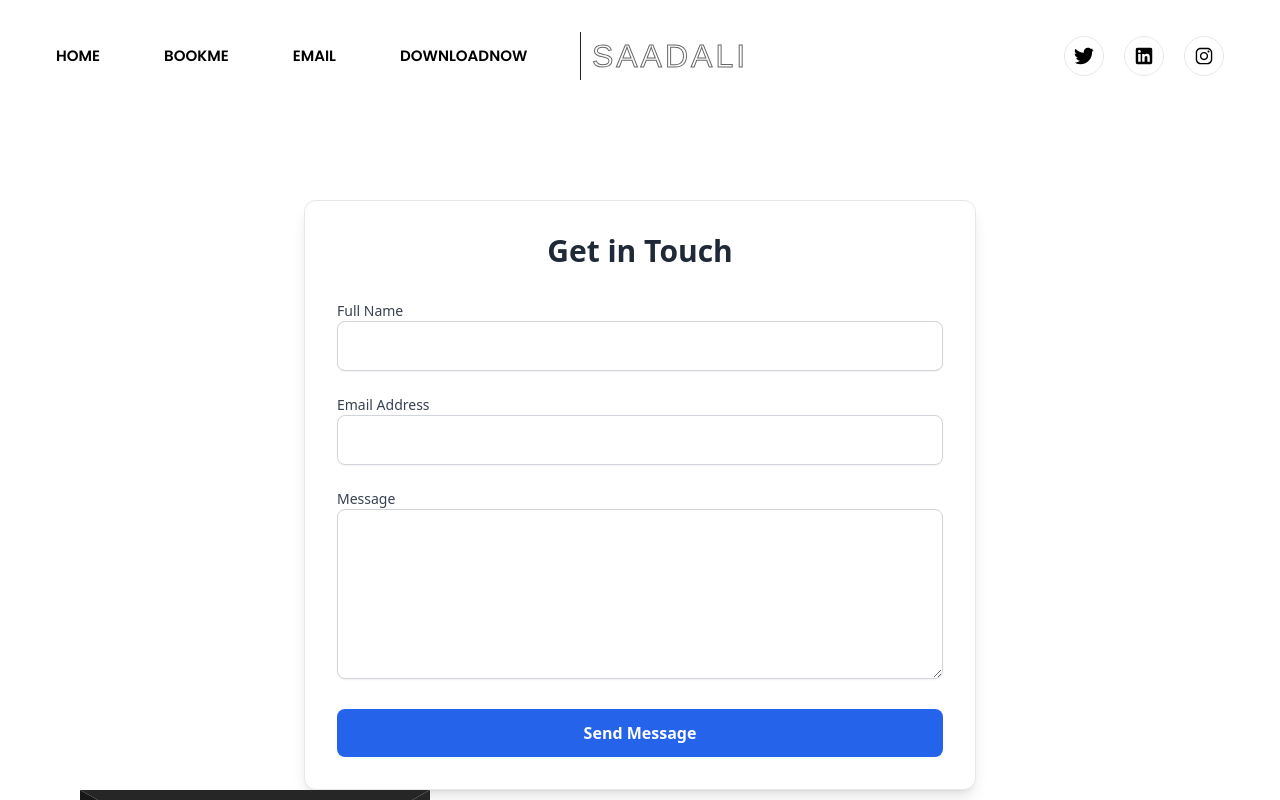
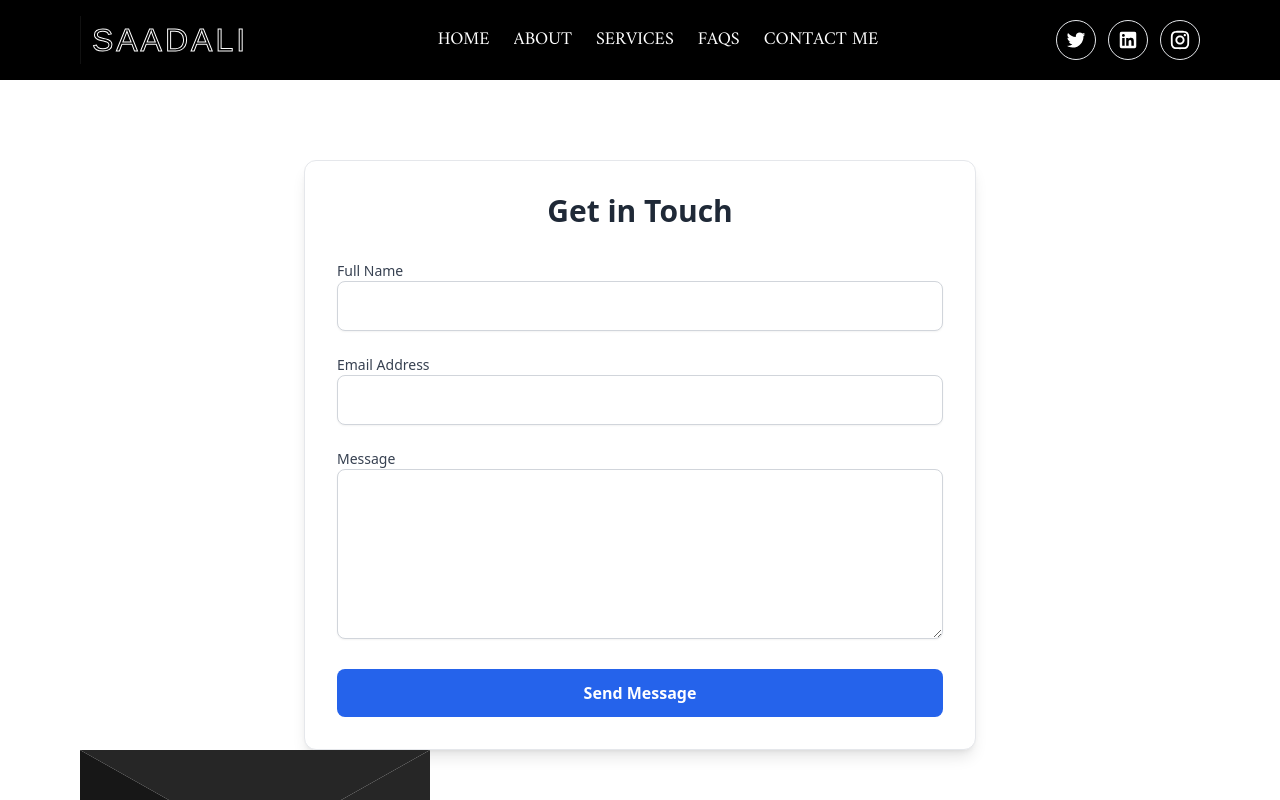
Before and after one commit to code-with-saadali/myportfolio, a Next.js app: page /bookme in a window 1280 px wide. Shown: the top 800 px of the page. Built offline with nearby package versions, Linux system fonts and the light colour scheme; a web font is replaced by a local one.

Commit message:
change ui

```diff
--- a/src/app/_components/Navbar.tsx
+++ b/src/app/_components/Navbar.tsx
@@ -1,57 +1,25 @@
-"use client";
-import { IoLogoInstagram, IoLogoTwitter } from "react-icons/io";
-import { RiLinkedinBoxFill } from "react-icons/ri";
-import { motion } from "framer-motion";
-import { FiMenu } from "react-icons/fi";
-import { AiOutlineClose } from "react-icons/ai";
+'use client';
+import Link from "next/link";
 import { useState } from "react";
-import Link from "next/link";
+import { RiTwitterFill, RiLinkedinBoxFill, RiInstagramLine, RiMenu3Fill, RiCloseFill } from "react-icons/ri";
+import { motion } from 'framer-motion';
 
-const Navbar = () => {
-  const [isMenuOpen, setIsMenuOpen] = useState(false);
+export default function Navbar() {
+  const [isMobileMenuOpen, setIsMobileMenuOpen] = useState(false);
 
-  const toggleMenu = () => {
-    setIsMenuOpen((prevState) => !prevState);
-  };
-
-  const navLinks = ["HOME", "BOOK ME", "EMAIL", "DOWNLOAD NOW"];
-
+  const links = [
+    { link: "Home", url: "/home" },
+    { link: "About", url: "/about" },
+    { link: "Services", url: "/services" },
+    { link: "Faqs", url: "/faqs" },
+    { link: "Contact me", url: "/contact" },
+  ];
 
   return (
-    <div className="w-full px-12 py-5 max-lg:px-5">
-      <main>
-        <nav>
-          <ul className="fixed p-4 rounded-3xl backdrop-blur-md z-50 left-10 right-10 flex max-md:flex-col justify-between items-center">
-            <li className="flex items-center gap-16 max-xl:gap-5 max-md:gap-0">
-              {navLinks.map((link, index) => (
-                <motion.a
-                  key={index}
-                  href="#"
-                  className="text-[15px] max-md:text-[13px] font-[600] font-poppins"
-                  whileHover={{ scale: 1.1 }}
-                  transition={{ type: "spring", stiffness: 500 }}
-                >
-                  <div className="flex max-md:hidden">
-                    {link.split("").map((letter, i) => (
-                      <motion.span
-                        key={i}
-                        initial={{ y: 0 }}
-                        whileHover={{ y: "-100%" }}
-                        transition={{
-                          duration: 0.15,
-                          ease: "easeInOut",
-                          delay: 0.02 * i,
-                        }}
-                        className="inline-block"
-                      >
-                        {letter}
-                      </motion.span>
-                    ))}
-                  </div>
-                </motion.a>
-              ))}
-            </li>
-            <div className="logo absolute left-[45%] max-md:relative max-md:left-0">
+    <header className="bg-black fixed font-sans w-full top-0 left-0 z-[100]">
+      <nav className="mx-auto px-20 max-lg:px-4 py-4">
+        <div className="flex justify-between items-center">
+          <div className="logo">
             <div className="logoname">
               <button className="button" data-text="Awesome">
                 <span className="actual-text">&nbsp;Saadali&nbsp;</span>
@@ -61,64 +29,55 @@ const Navbar = () => {
               </button>
             </div>
           </div>
-            <div className="flex items-center gap-5 text-[40px] max-lg:mt-5">
-              {[IoLogoTwitter, RiLinkedinBoxFill, IoLogoInstagram].map(
-                (Icon, index) => (
+
+          <div className="hidden md:flex space-x-6 text-white">
+            {links.map((l, i) => (
+              <Link key={i} href={l.url} className="cursor-pointer text-white font-amiri uppercase group">
+                <div className="relative overflow-hidden">
+                  <p className="group-hover:-translate-y-7 text-lg duration-[1.125s] ease-[cubic-bezier(0.19,1,0.22,1)]">
+                    {l.link}
+                  </p>
+                  <p className="absolute top-7 text-lg left-0 group-hover:top-0 duration-[1.125s] ease-[cubic-bezier(0.19,1,0.22,1)]">
+                    {l.link}
+                  </p>
+                </div>
+              </Link>
+            ))}
+          </div>
+
+          <div className="md:hidden">
+            <button onClick={() => setIsMobileMenuOpen(!isMobileMenuOpen)} className="text-white focus:outline-none border rounded-full p-2">
+              {isMobileMenuOpen ? (
+                <RiCloseFill className="text-xl" />
+              ) : (
+                <RiMenu3Fill className="text-xl" />
+              )}
+            </button>
+          </div>
+
+          <div className="icons flex items-center gap-3 max-md:hidden">
+            <RiTwitterFill className="text-white text-[40px] p-2 border rounded-full hover:bg-white hover:text-black hover:border-2 hover:border-black cursor-pointer duration-100"/>
+            <RiLinkedinBoxFill className="text-white text-[40px] p-2 border rounded-full hover:bg-white hover:text-black hover:border-2 hover:border-black cursor-pointer duration-100"/>
+            <RiInstagramLine className="text-white text-[40px] p-2 border rounded-full hover:bg-white hover:text-black hover:border-2 hover:border-black cursor-pointer duration-100"/>
+          </div>
+        </div>
+
+
         <motion.div
-                    key={index}
-                    whileHover={{ scale: 1.1, rotate: 10 }}
-                    whileTap={{ scale: 0.9 }}
+          initial={{ opacity: 0, x: '100%' }}
+          animate={{ opacity: isMobileMenuOpen ? 1 : 0, x: isMobileMenuOpen ? '0%' : '100%' }}
+          exit={{ opacity: 0, x: '100%' }}
+          transition={{ duration: 0.5, ease: 'easeInOut' }}
+          className={`${isMobileMenuOpen ? "block" : "hidden"
+          } md:hidden bg-black text-center text-white font-amiri uppercase space-y-4 pt-4 pb-6`}
         >
-                    <Icon className="border rounded-full p-2 hover:bg-black hover:text-white cursor-pointer duration-100" />
+          {links.map((link, i) => (
+            <Link key={i} href={link.url} className="block px-4 py-2">
+              {link.link}
+            </Link>
+          ))}
         </motion.div>
-                )
-              )}
-              <motion.div
-                onClick={toggleMenu}
-                className="cursor-pointer hidden max-md:flex"
-                whileHover={{ scale: 1.1 }}
-                whileTap={{ scale: 0.9 }}
-              >
-                {isMenuOpen ? (
-                  <AiOutlineClose className="text-4xl text-white bg-black p-2 rounded-full max-md:text-3xl" />
-                ) : (
-                  <FiMenu className="text-4xl text-white bg-black p-2 rounded-full max-md:text-3xl" />
-                )}
-              </motion.div>
-            </div>
-          </ul>
       </nav>
-
-        {/* This div is shown when menu is open on mobile */}
-        {isMenuOpen && (
-          <div className="items-center mt-40 gap-4 max-md:block bg-[#000000]/85 backdrop-blur-3xl fixed z-50 left-5 right-5 h-52">
-            <ul className="text-white text-2xl justify-items-center font-amiri font-[600]">
-              <li>
-                <Link className="uppercase" href="/">
-                  Home
-                </Link>
-              </li>
-              <li>
-                <Link className="uppercase" href="/">
-                  BookMe
-                </Link>
-              </li>
-              <li>
-                <Link className="uppercase" href="/">
-                  email
-                </Link>
-              </li>
-              <li>
-                <Link className="uppercase" href="/">
-                  downloadnow
-                </Link>
-              </li>
-            </ul>
-          </div>
-        )}
-      </main>
-    </div>
+    </header>
   );
-};
-
-export default Navbar;
+}
--- a/src/app/globals.css
+++ b/src/app/globals.css
@@ -3,7 +3,9 @@
 @tailwind base;
 @tailwind components;
 @tailwind utilities;
-
+ body html {
+  background-color: black
+ }
 .swiper-pagination-bullet {
   @apply bg-white opacity-100 !important;
 }
@@ -31,7 +33,7 @@ body {
 }
 
 ::-webkit-scrollbar-track {
-  background: #000;
+  background: #fff;
 }
 
 ::-webkit-scrollbar-thumb {
@@ -45,8 +47,8 @@ body {
 
 .button {
   --border-right: 0.5px;
-  --text-stroke-color: rgba(0, 0, 0, 0.6);
-  --animation-color: #212222;
+  --text-stroke-color: rgb(255, 255, 255);
+  --animation-color: #111111;
   --fs-size: 2em;
   letter-spacing: 3px;
   text-decoration: none;
@@ -104,3 +106,47 @@ body {
   filter: blur(10px);
   transform: scale(0.9, 0.9);
 }
+.bg {
+  @apply bg-gradient-to-r bg-white from-[rgb(0,0,0)] to-[rgba(0,0,0,0.91)];
+}
+.dot {
+  height: 6px;
+  width: 6px;
+  margin-right: 10px;
+  border-radius: 50px;
+  border: #5f5f5f;
+  background-color: #31EE33;
+  animation: pulse 1.5s infinite ease-in-out;
+}
+
+@keyframes pulse {
+  0% {
+    transform: scale(1.2);
+    background-color: rgb(96, 233, 98);
+    box-shadow: 0 0 0 0 rgba(94, 190, 102, 0.7);
+  }
+
+  50% {
+    transform: scale(1.4);
+    background-color: #31EE33;
+    box-shadow: 0 0 0 10px rgba(178, 212, 252, 0);
+  }
+
+  100% {
+    transform: scale(1.2);
+    background-color: #60e962;
+    box-shadow: 0 0 0 0 rgba(94, 190, 102, 0.7);
+  }
+}
+@keyframes marquee {
+  0% {
+    transform: translateX(10%);
+  }
+  100% {
+    transform: translateX(-100%);
+  }
+}
+
+.animate-marquee {
+  animation: marquee 15s linear infinite;
+}
--- a/src/app/page.tsx
+++ b/src/app/page.tsx
@@ -32,7 +32,7 @@ const Home = () => {
   }, []);
 
   return (
-    <div data-scroll-container>
+    <div data-scroll-container className="bg-black text-white">
      <Hero/>
       <About />
       <Experience />
@@ -44,7 +44,7 @@ const Home = () => {
         style={{
           scaleY,
         }}
-        className="fixed h-full w-[8px] bg-[#000] origin-top top-0 right-0 left-[99.70%] rounded-full"
+        className="fixed h-full w-[8px] bg-white origin-top top-0 right-0 left-[99.80%] rounded-full"
       />
     </div>
   );
```
Also changed, not shown: src/app/_components/Hero.tsx (+119 -16 lines), public/stars.png (added). Lines whose indentation alone changed are shown as unchanged.
